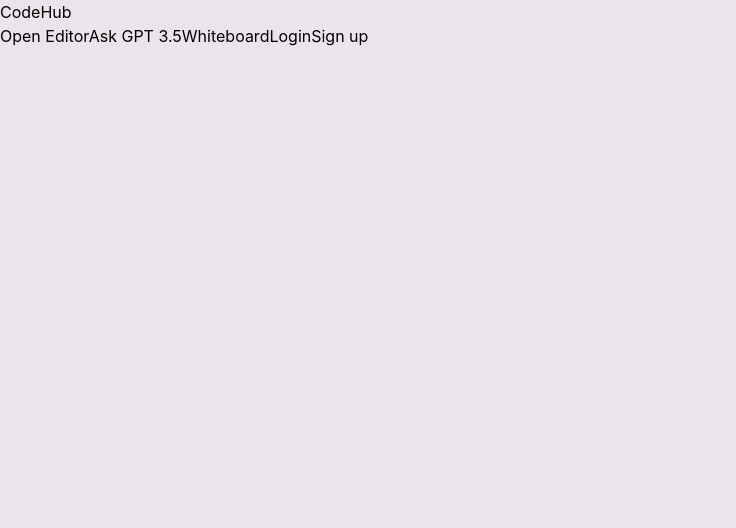
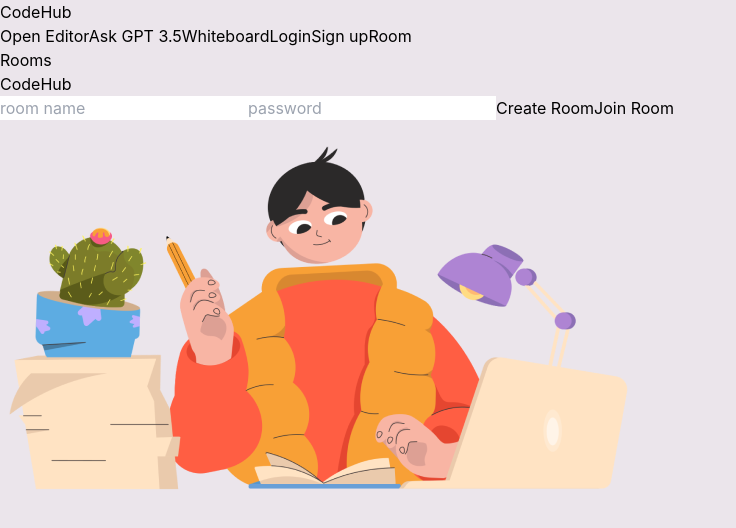
Before and after one commit to Sohini3018/codeHub, a React (Vite) app: page /room in a window 1280 px wide. Shown: the top 528 px of the page, without its empty margins (0-736 px from the left). Built offline with nearby package versions, Linux system fonts and the light colour scheme; no server answers.

Commit message:
added room page

```diff
--- a/src/App.jsx
+++ b/src/App.jsx
@@ -6,6 +6,7 @@ import LandingPage from "./components/LandingPage/LandingPage";
 import TopNavbar from "./components/TopNavbar/TopNavbar";
 import Login from "./components/LoginSignup/Login";
 import Signup from "./components/LoginSignup/Signup";
+import Room from "./components/Room/Room";
 
 
 
@@ -22,6 +23,7 @@ function App() {
           <Route path="/whiteboard" element={<Whiteboard />} />
           <Route path="/login" element={<Login/>}/>
           <Route path="/signup" element={<Signup/>}/>
+          <Route path="/room" element={<Room/>}/>
         </Routes>
       </div>
     </BrowserRouter>
--- /dev/null
+++ b/src/components/Room/Room.jsx
@@ -0,0 +1,49 @@
+import React from "react";
+import img from "../../assets/landing_img.png"
+const Room = () => {
+  return (
+
+      <div className="h-screen w-screen px-10 flex gap-8 items-center  bg-gradient-to-r from-purple-500 to-pink-300">
+        <div className="w-[30%] h-2/3  bg-rose-100 rounded-2xl flex flex-col items-center p-4">
+            <div>
+            <h1 className="text-2xl font-bold tracking-tighter ">
+      Rooms
+        </h1>
+
+            </div>
+        </div>
+
+
+      <div className="w-96 h-2/3 bg-rose-100 rounded-2xl flex flex-col items-center justify-evenly">
+        <h1 className="text-2xl font-bold tracking-tighter">
+      CodeHub
+        </h1>
+
+
+
+        <form action="" className="flex flex-col gap-y-4">
+          <input type="text" placeholder="room name" className="p-3 rounded-xl"/>
+          <input type="password" placeholder="password" className="p-3 rounded-xl"/>
+          <button
+            type="submit"
+            className="bg-blue-500 hover:bg-blue-600 text-white mt-4 rounded-full p-4"
+          >
+            Create Room
+          </button>
+          <button
+            type="submit"
+            className="bg-blue-500 hover:bg-blue-600 text-white mt-4 rounded-full p-4"
+          >
+            Join Room
+          </button>
+
+        </form>
+      </div>
+      <div>
+        <img src={img} alt="" srcset="" />
+      </div>
+    </div>
+  );
+};
+
+export default Room;
--- a/src/components/TopNavbar/TopNavbar.jsx
+++ b/src/components/TopNavbar/TopNavbar.jsx
@@ -23,6 +23,9 @@ const TopNavbar = () => {
             <Link to="/signup" className="text-white">
               Sign up
             </Link>
+            <Link to="/room" className="text-white">
+              Room
+            </Link>
           </div>
         </div>
       </nav>
```
Also changed, not shown: 1 other file (tests, documents, lock files or other folders).
